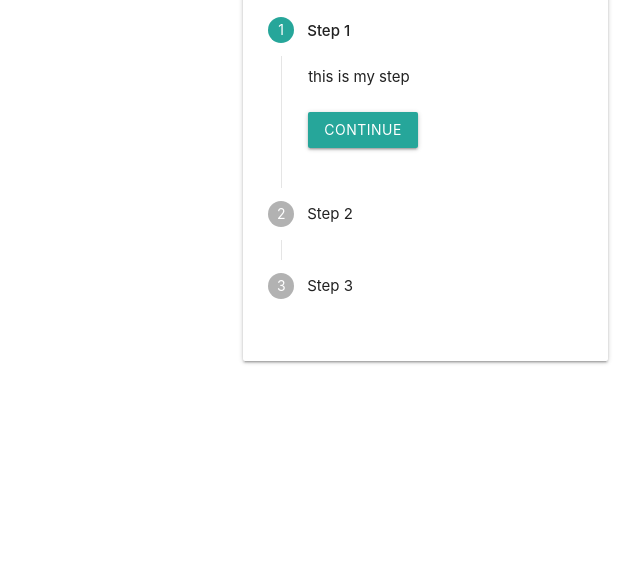
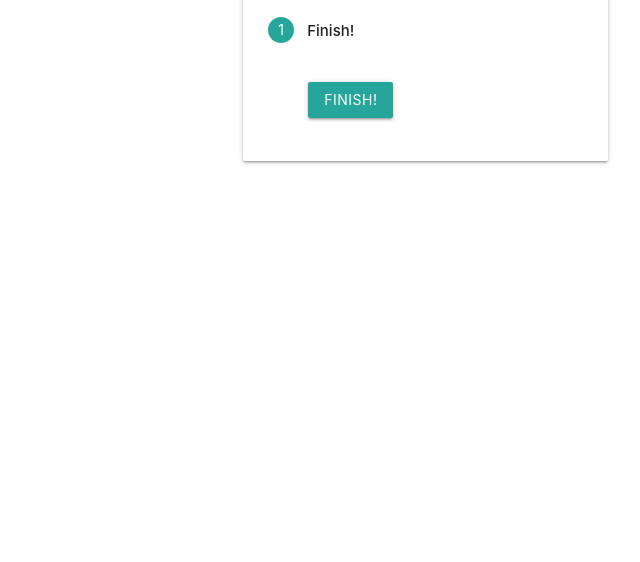
Before and after one commit to jport/SDGroup7, a Django app: page /follow_steps/2 in a window 1280 px wide. Shown: the part 155-717 px from the top of the page, without its empty margins (640-1280 px from the left). Run offline with Django 3.2, Linux system fonts and the light colour scheme; data comes from the database, SQL or seed files in the repository; some libraries are stand-ins or nearby versions.

Commit message:
follow steps stepper

```diff
--- a/RecipeTop/main/models.py
+++ b/RecipeTop/main/models.py
@@ -35,7 +35,7 @@
         return str(self.recipe) + " " + str(self.ingredient) + " " + str(self.quantity) + " " + str(self.unit)
     def get_unit(self):
 
-        return units[self.unit]
+        return units[self.unit-1]
 
 class Utensil(models.Model):
     name = models.CharField(max_length=200)
--- a/RecipeTop/main/templates/main/follow_steps.html
+++ b/RecipeTop/main/templates/main/follow_steps.html
@@ -20,33 +20,31 @@
 			<div class="card">
 	            <div class="card-content">
 	               <ul class="stepper ">
+	               		{% for step in recipe.steps.all %}
 	                  		<li class="step ">
-                     <div  class="step-title waves-effect waves-dark">Step 1</div>
+	                     		<div  class="step-title waves-effect waves-dark">Step {{forloop.counter}}</div>
 	                     		<div class="step-content">
 	                        		<div class="row">
-                           this is my step
+	                           			{{step.text}}
 	                        		</div>
 	                        		<div class="step-actions">
 	                           			<button class="waves-effect waves-dark btn teal lighten-1 next-step">CONTINUE</button>
+	                        		{% if forloop.counter != 1 %}
+	                        			<button class="waves-effect waves-dark btn-flat previous-step">BACK</button>
+
+	                        		{% endif %}
 	                        		</div>
+
 	                     		</div>
 	                  		</li>
+
+
+	                  	{% endfor %}
+
 	                  	<li class="step">
-                     <div class="step-title waves-effect waves-dark">Step 2</div>
+			                    <div class="step-title waves-effect waves-dark">Finish!</div>
 			                    <div class="step-content">
-                        <div class="row">
 
-                        </div>
-                        <div class="step-actions">
-                           <button class="waves-effect waves-dark btn teal lighten-1 next-step">CONTINUE</button>
-                           <button class="waves-effect waves-dark btn-flat previous-step">BACK</button>
-                        </div>
-                     </div>
-                  </li>
-                  <li class="step">
-                     <div class="step-title waves-effect waves-dark">Step 3</div>
-                     <div class="step-content">
-                        Finish!
 			                        <div class="step-actions">
 			                           <button class="waves-effect waves-dark btn teal lighten-1" type="submit">Finish!</button>
 			                        </div>
--- a/RecipeTop/main/views.py
+++ b/RecipeTop/main/views.py
@@ -171,6 +171,7 @@
 
 def follow_steps(request, recipe_id=0):
     recipe=get_object_or_404(Recipe,pk=recipe_id)
+    #steps = get_object_or_404(RecipeStep,pk=recipe_id)
 
     context = {
         'recipe':recipe
```
Also changed, not shown: RecipeTop/recipe/media/recipe_image/chocolate_chip_cookie.jpeg (added). Lines whose indentation alone changed are shown as unchanged.
